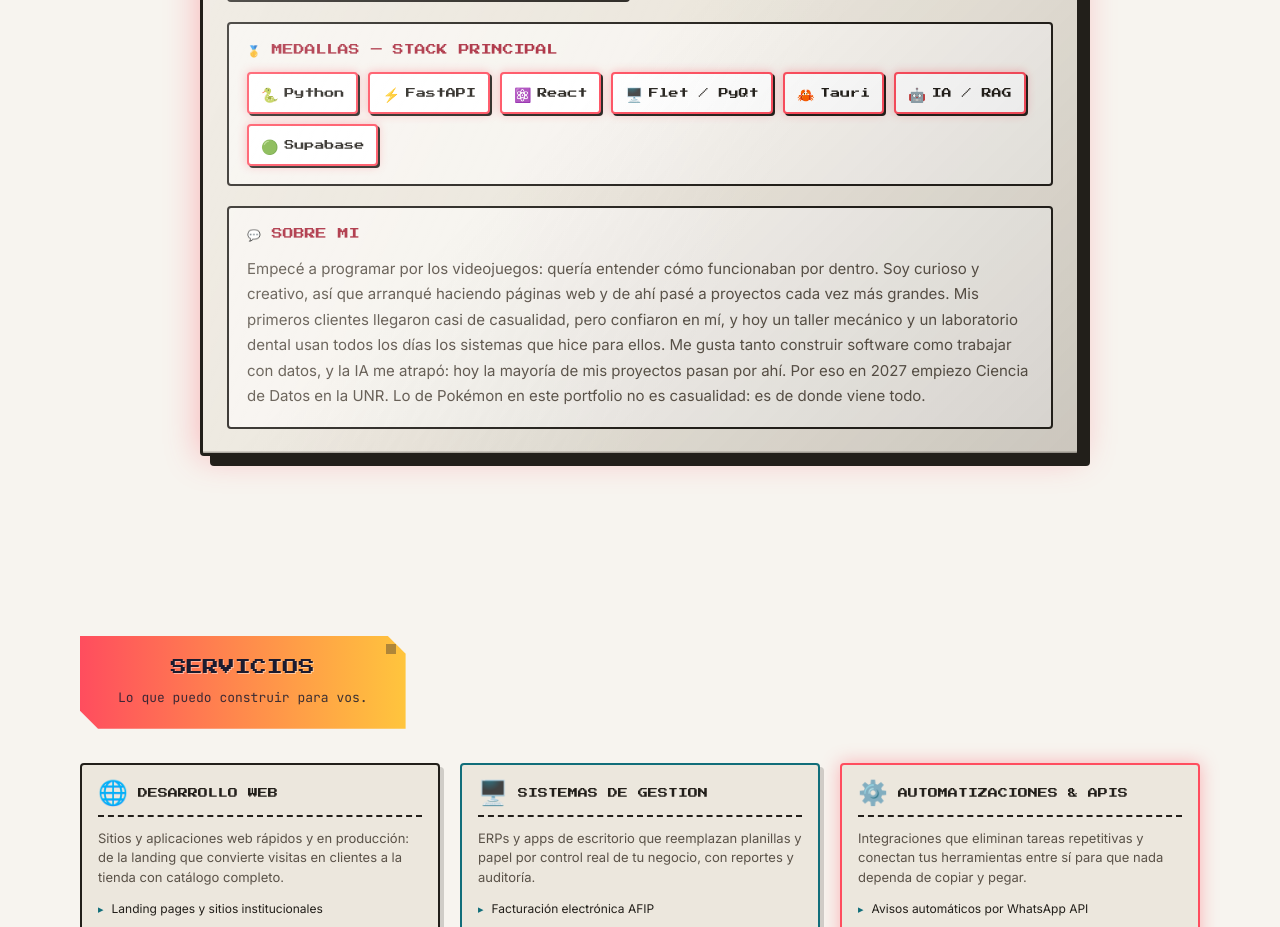
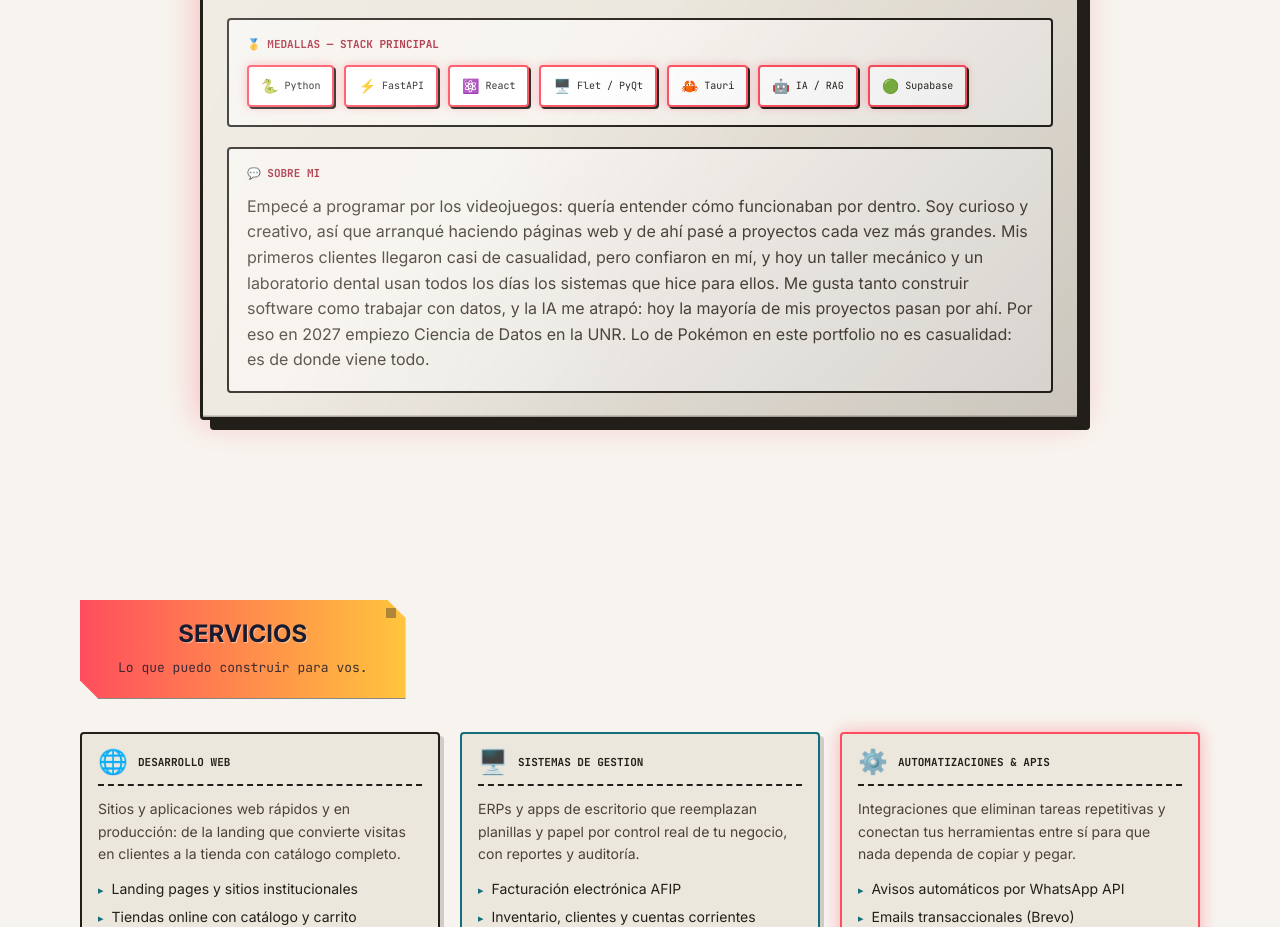
Before and after one commit to Rahyned/Portafolio-web, a React (Vite) app in the folder client/: page / in a window 1280 px wide. Shown: the part 1640-2567 px from the top of the page. Built offline with nearby package versions, Linux system fonts and the light colour scheme; no server answers.

Commit message:
feat(tipografia): Inter y JetBrains Mono, contraste y tamano base

```diff
--- a/client/index.html
+++ b/client/index.html
@@ -28,7 +28,7 @@
 
     <link rel="preconnect" href="https://fonts.googleapis.com" />
     <link rel="preconnect" href="https://fonts.gstatic.com" crossorigin />
-    <link href="https://fonts.googleapis.com/css2?family=Press+Start+2P&family=JetBrains+Mono:wght@400;700&family=Inter:wght@400;600&display=swap" rel="stylesheet" />
+    <link href="https://fonts.googleapis.com/css2?family=Inter:wght@400;500;600;700&family=JetBrains+Mono:wght@400;500;700&display=swap" rel="stylesheet" />
 
     <title>LAUTARO.DEV — Portafolio Retro</title>
   </head>
--- a/client/src/styles/case-study.css
+++ b/client/src/styles/case-study.css
@@ -43,7 +43,7 @@
 }
 
 .case-section h2 {
-  font-size: 14px;
+  font-size: 20px;
   color: var(--accent2);
   margin-bottom: 12px;
 }
--- a/client/src/styles/global.css
+++ b/client/src/styles/global.css
@@ -21,6 +21,7 @@ body {
 
 body {
   font-family: var(--font-body);
+  font-size: 16px;
   background-color: var(--bg-primary);
   color: var(--text-primary);
   line-height: 1.6;
@@ -89,10 +90,13 @@ button {
 }
 
 h1, h2, h3 {
-  font-family: var(--font-pixel);
-  font-weight: 400;
-  line-height: 1.4;
-  text-transform: uppercase;
+  font-family: var(--font-body);
+  font-weight: 700;
+  line-height: 1.15;
+}
+
+p {
+  line-height: 1.6;
 }
 
 ::selection {
--- a/client/src/styles/pc-storage.css
+++ b/client/src/styles/pc-storage.css
@@ -9,8 +9,9 @@
 }
 
 .section-title {
-  font-family: var(--font-pixel);
-  font-size: 16px;
+  font-family: var(--font-body);
+  font-size: 24px;
+  font-weight: 700;
   color: var(--text-primary);
   text-align: center;
   margin-bottom: 8px;
@@ -18,7 +19,7 @@
 
 .section-sub {
   font-family: var(--font-mono);
-  font-size: 13px;
+  font-size: 14px;
   color: var(--text-secondary);
   text-align: center;
   margin-bottom: 28px;
--- a/client/src/styles/pixel.css
+++ b/client/src/styles/pixel.css
@@ -64,7 +64,7 @@ html.pixel-cursor-on select {
     padding: 16px 20px;
   }
   .section-banner .section-title {
-    font-size: 12px;
+    font-size: 18px;
   }
 }
 
--- a/client/src/styles/services.css
+++ b/client/src/styles/services.css
@@ -47,16 +47,16 @@
 
 .service-name {
   font-family: var(--font-pixel);
-  font-size: 10px;
+  font-size: 11px;
   color: var(--text-primary);
   line-height: 1.6;
 }
 
 .service-desc {
   font-family: var(--font-body);
-  font-size: 13px;
+  font-size: 14px;
   color: var(--text-secondary);
-  line-height: 1.5;
+  line-height: 1.6;
 }
 
 .service-includes {
@@ -71,7 +71,7 @@
 
 .service-include {
   font-family: var(--font-body);
-  font-size: 12px;
+  font-size: 14px;
   color: var(--text-primary);
   display: flex;
   align-items: baseline;
--- a/client/src/styles/trainer-card.css
+++ b/client/src/styles/trainer-card.css
@@ -358,7 +358,7 @@
 
 .trainer-bio {
   font-family: var(--font-body);
-  font-size: 15px;
+  font-size: 16px;
   line-height: 1.7;
   color: var(--text-secondary);
 }
@@ -390,6 +390,6 @@
     padding: 16px;
   }
   .trainer-bio {
-    font-size: 12px;
+    font-size: 16px;
   }
 }
--- a/client/src/styles/variables.css
+++ b/client/src/styles/variables.css
@@ -4,7 +4,7 @@
    ============================================================ */
 
 :root {
-  --font-pixel: "Press Start 2P", "Courier New", monospace;
+  --font-pixel: "JetBrains Mono", "Fira Code", "Courier New", monospace;
   --font-mono: "JetBrains Mono", "Fira Code", "Courier New", monospace;
   --font-body: "Inter", "Roboto", system-ui, sans-serif;
 
@@ -39,7 +39,7 @@
   --bg-secondary: #ECE7DD;
   --bg-tertiary: #DFD8CA;
   --text-primary: #221F1A;
-  --text-secondary: #5A5248;
+  --text-secondary: #4A4238;
   --accent: #FF4D5E;
   --accent-bright: #FF8A4C;
   --accent-text: #A82639;
```
